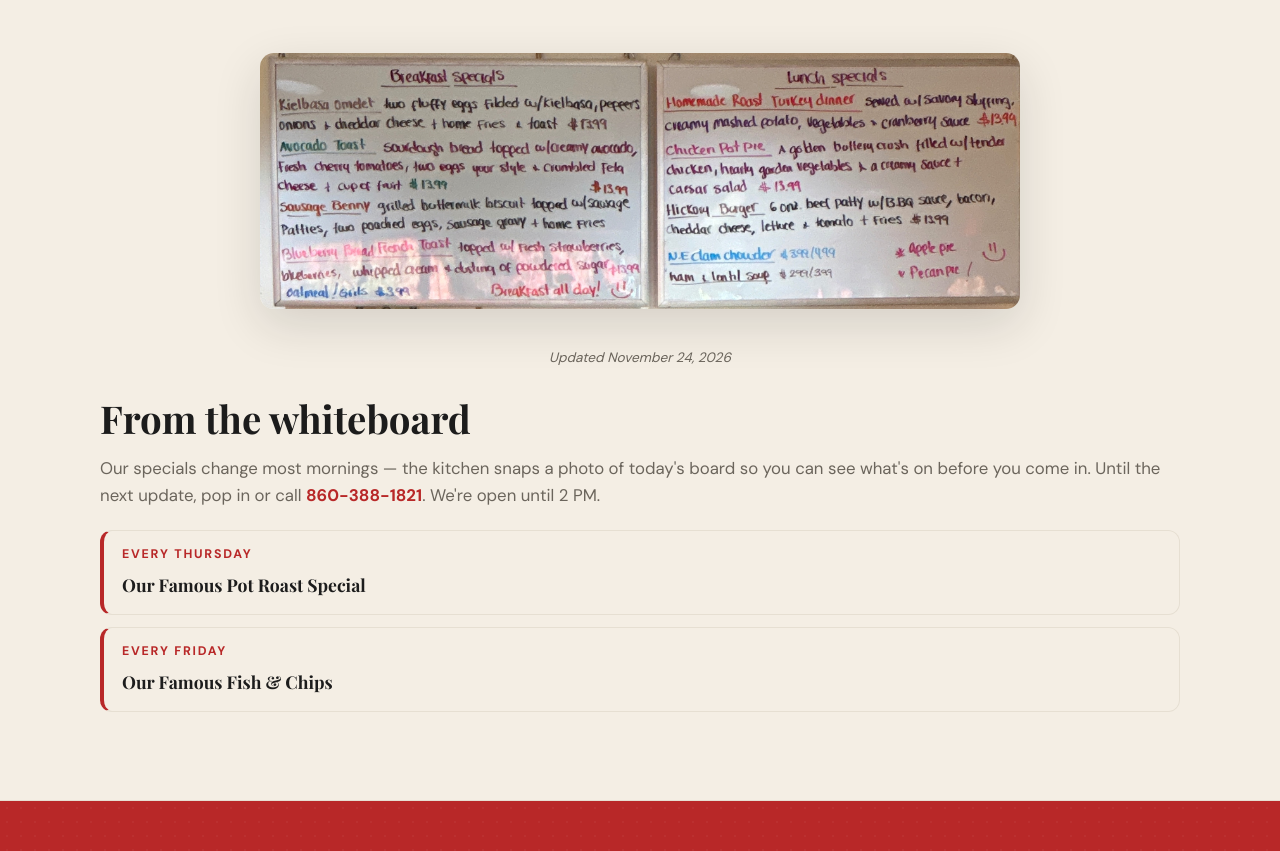
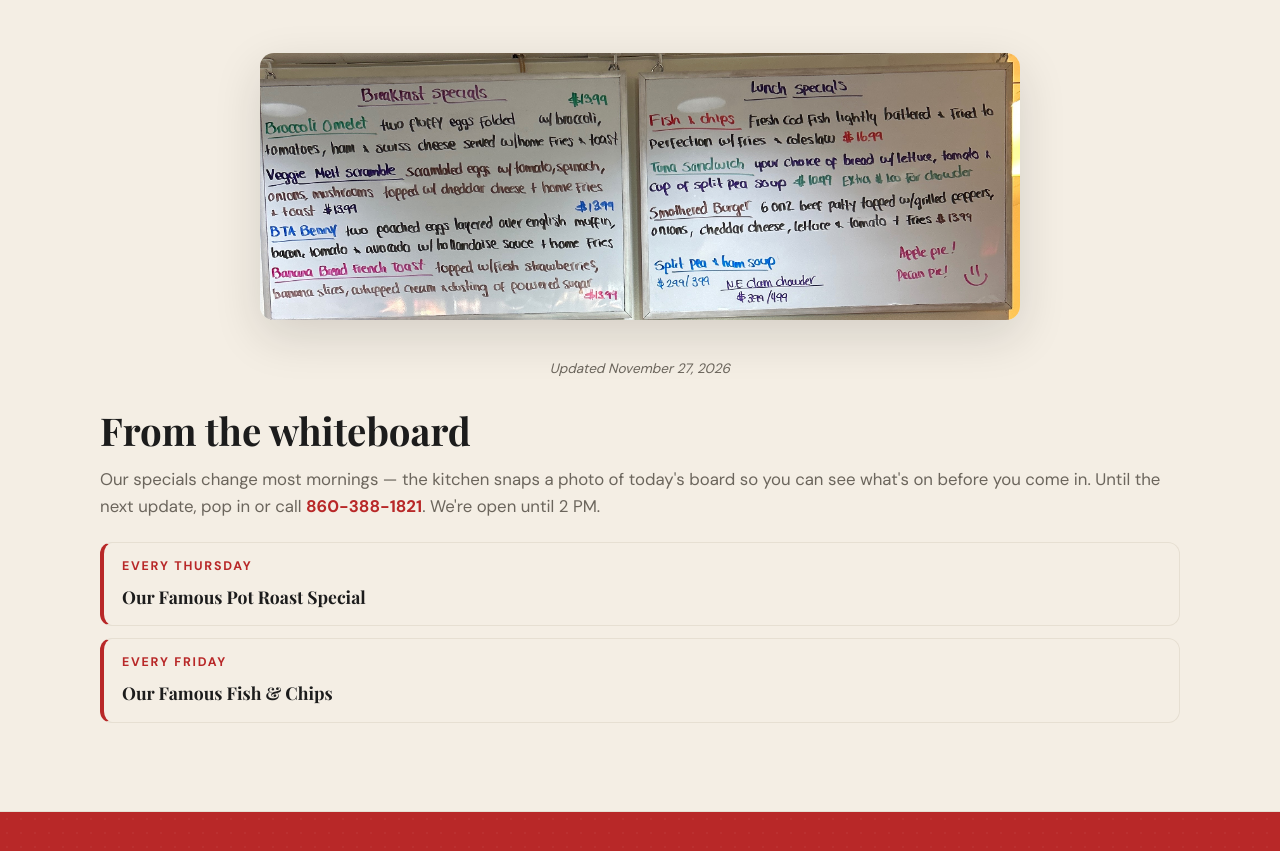
Before and after one commit to webbersaur/courtyard-restaurant, a plain HTML site: page index.html in a window 1280 px wide. Shown: the part 1073-1924 px from the top of the page. Drawn offline with nearby package versions, Linux system fonts and the light colour scheme.

Commit message:
Add photo to specials
Deployed via Webbersaurus Change Portal

```diff
--- a/index.html
+++ b/index.html
@@ -236,7 +236,7 @@
     <!-- section:specials -->
     <div class="specials-grid animate-on-scroll">
       <div class="specials-photo lightbox-trigger" id="featured-photo">
-          <img src="images/1795534847760-caceb5e0.webp" alt="specials" style="width:100%;height:auto;display:block;">
+          <img src="images/1795789442625-78f7f1c1.webp" alt="specials" style="width:100%;height:auto;display:block;">
         </div>
       <p class="specials-photo-date" id="specials-photo-date"></p>
       <div class="specials-detail">
```
